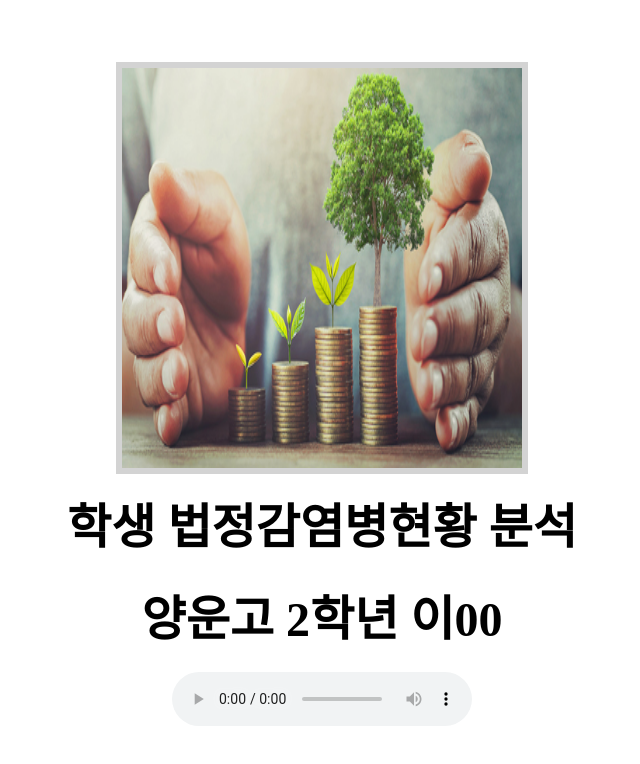
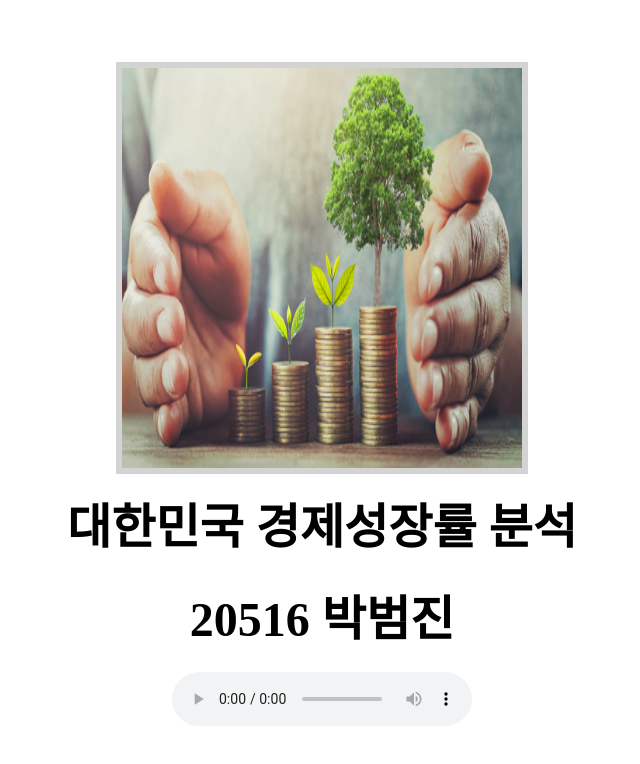
Before and after one commit to KOR-EconoimcGrowthRate/20516, a plain HTML site: page index.html in a window 1280 px wide. Shown: the whole page, without its empty margins (318-958 px from the left). Drawn offline with Linux system fonts and the light colour scheme.

Commit message:
Update index.html

```diff
--- a/index.html
+++ b/index.html
@@ -1,6 +1,6 @@
 <html>
 <head>
-<title> 학생 법정전염병 분석 </title>
+<title> 대한민국 경제성장률 분석 </title>
 </head>
 <body>
 <center>
@@ -14,10 +14,10 @@
 
   <table cellpadding="10">
     <tr >
-      <th > <font size=20> 학생 법정감염병현황 분석 </font> </th>
+      <th > <font size=20> 대한민국 경제성장률 분석 </font> </th>
     </tr>
     <tr>
-      <th> <font size=14> 양운고 2학년 이00 </font> </th>
+      <th> <font size=14> 20516 박범진 </font> </th>
     </tr>
     <tr>
       <th>
```
